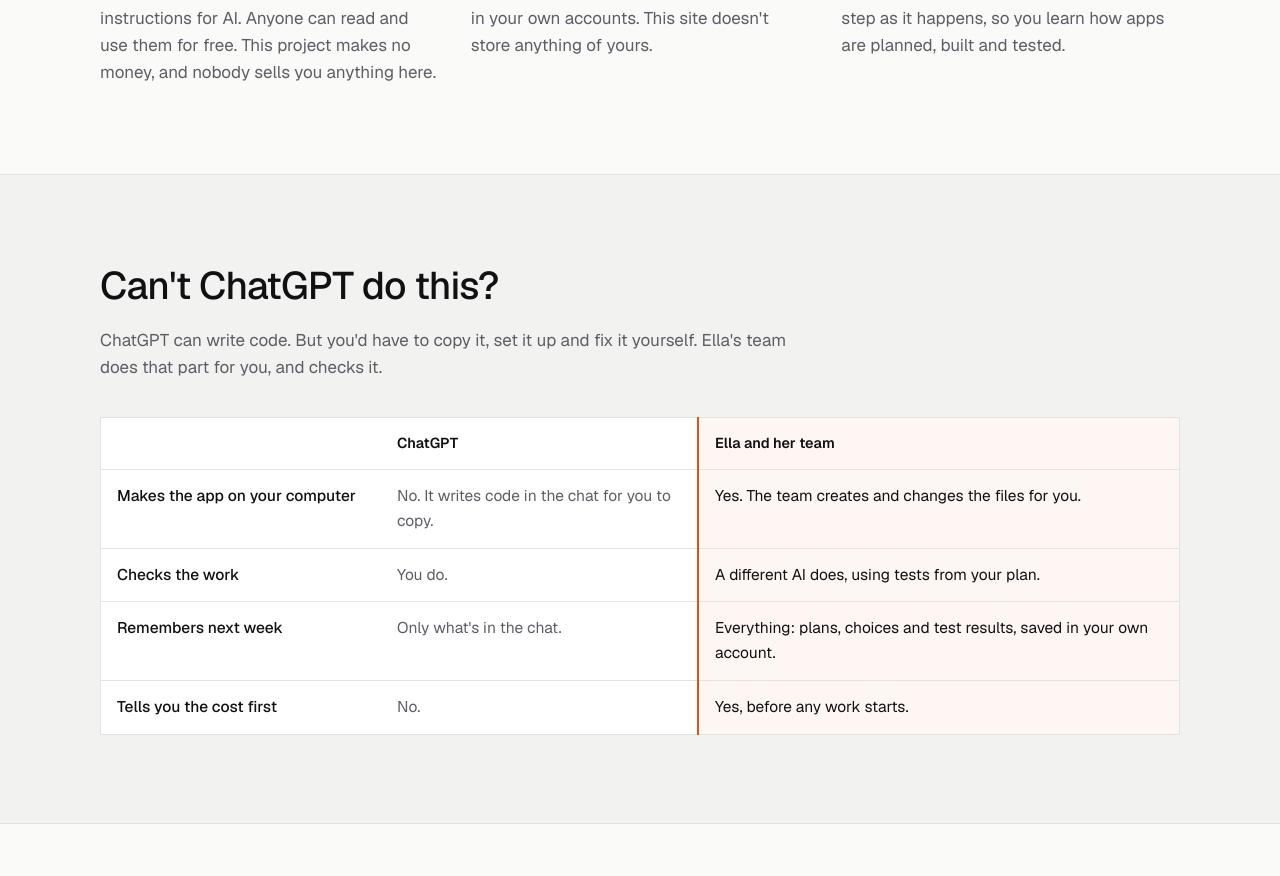
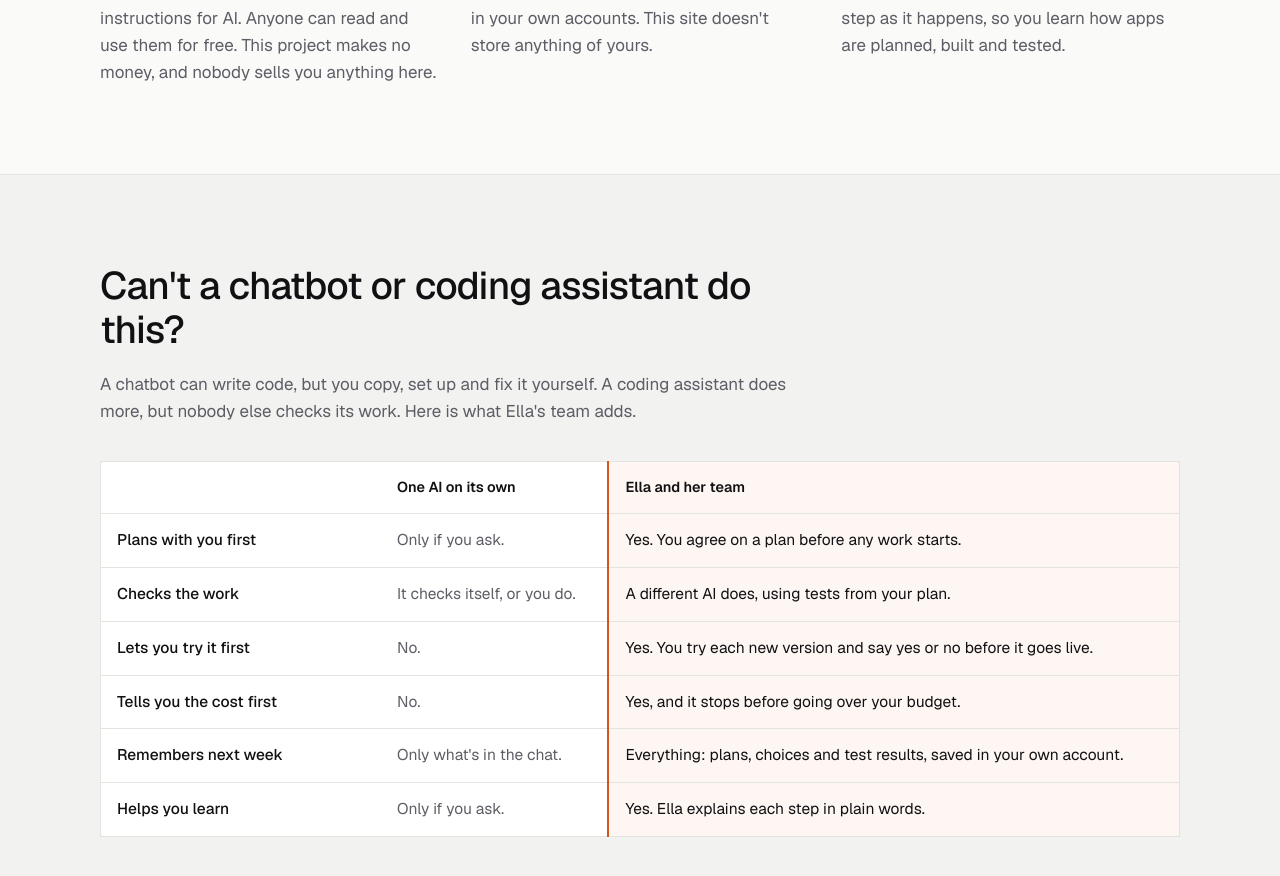
Before and after one commit to vibhortayal/agentic-team-oss, a Jekyll site: the page built from index.html, in a window 1280 px wide and 900 px high, scrolled down 817 px. Shown: the top 876 px of the window. Built offline with Jekyll 4.4.1, drawn with Linux system fonts in a browser that asks for light colours.

Commit message:
Make the compare section generic and say what the team adds
The heading named one brand. It now asks about chatbots and coding
assistants in general, and the table shows the team's value: a plan first,
a second AI checks, you try each version, cost limits, memory, learning.

Co-Authored-By: Claude Opus 5.5 <noreply@anthropic.com>
Claude-Session: https://claude.ai/code/session_0155vpoV6HQDSgg93iXKtdmK

```diff
--- a/index.html
+++ b/index.html
@@ -70,14 +70,16 @@ theme: plain
 </div></section>
 
 <section class="alt" id="compare"><div class="wrap">
-  <div class="head"><h2>Can't ChatGPT do this?</h2><p>ChatGPT can write code. But you'd have to copy it, set it up and fix it yourself. Ella's team does that part for you, and checks it.</p></div>
+  <div class="head"><h2>Can't a chatbot or coding assistant do this?</h2><p>A chatbot can write code, but you copy, set up and fix it yourself. A coding assistant does more, but nobody else checks its work. Here is what Ella's team adds.</p></div>
   <table class="vs">
-    <thead><tr><th></th><th>ChatGPT</th><th class="us">Ella and her team</th></tr></thead>
+    <thead><tr><th></th><th>One AI on its own</th><th class="us">Ella and her team</th></tr></thead>
     <tbody>
-      <tr><th>Makes the app on your computer</th><td>No. It writes code in the chat for you to copy.</td><td class="us">Yes. The team creates and changes the files for you.</td></tr>
-      <tr><th>Checks the work</th><td>You do.</td><td class="us">A different AI does, using tests from your plan.</td></tr>
+      <tr><th>Plans with you first</th><td>Only if you ask.</td><td class="us">Yes. You agree on a plan before any work starts.</td></tr>
+      <tr><th>Checks the work</th><td>It checks itself, or you do.</td><td class="us">A different AI does, using tests from your plan.</td></tr>
+      <tr><th>Lets you try it first</th><td>No.</td><td class="us">Yes. You try each new version and say yes or no before it goes live.</td></tr>
+      <tr><th>Tells you the cost first</th><td>No.</td><td class="us">Yes, and it stops before going over your budget.</td></tr>
       <tr><th>Remembers next week</th><td>Only what's in the chat.</td><td class="us">Everything: plans, choices and test results, saved in your own account.</td></tr>
-      <tr><th>Tells you the cost first</th><td>No.</td><td class="us">Yes, before any work starts.</td></tr>
+      <tr><th>Helps you learn</th><td>Only if you ask.</td><td class="us">Yes. Ella explains each step in plain words.</td></tr>
     </tbody>
   </table>
 </div></section>
```
Also changed, not shown: README.md.
